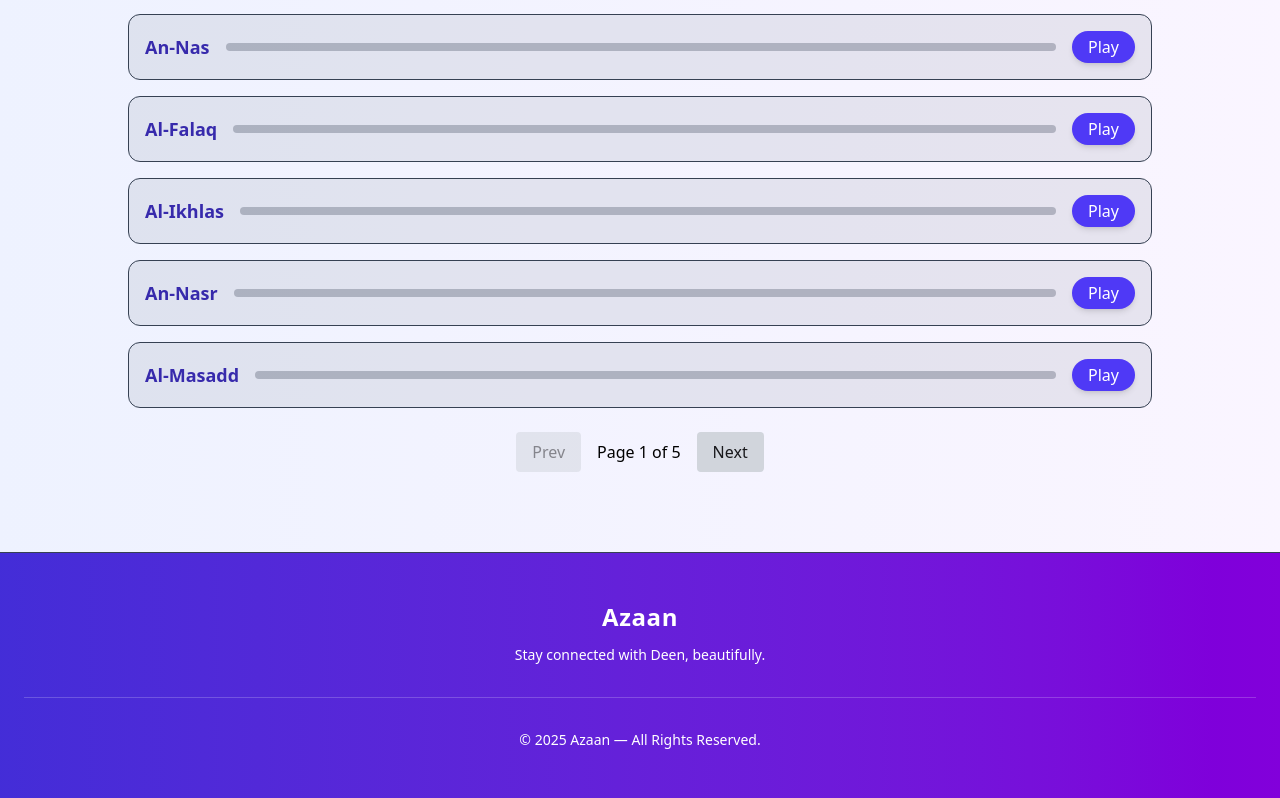
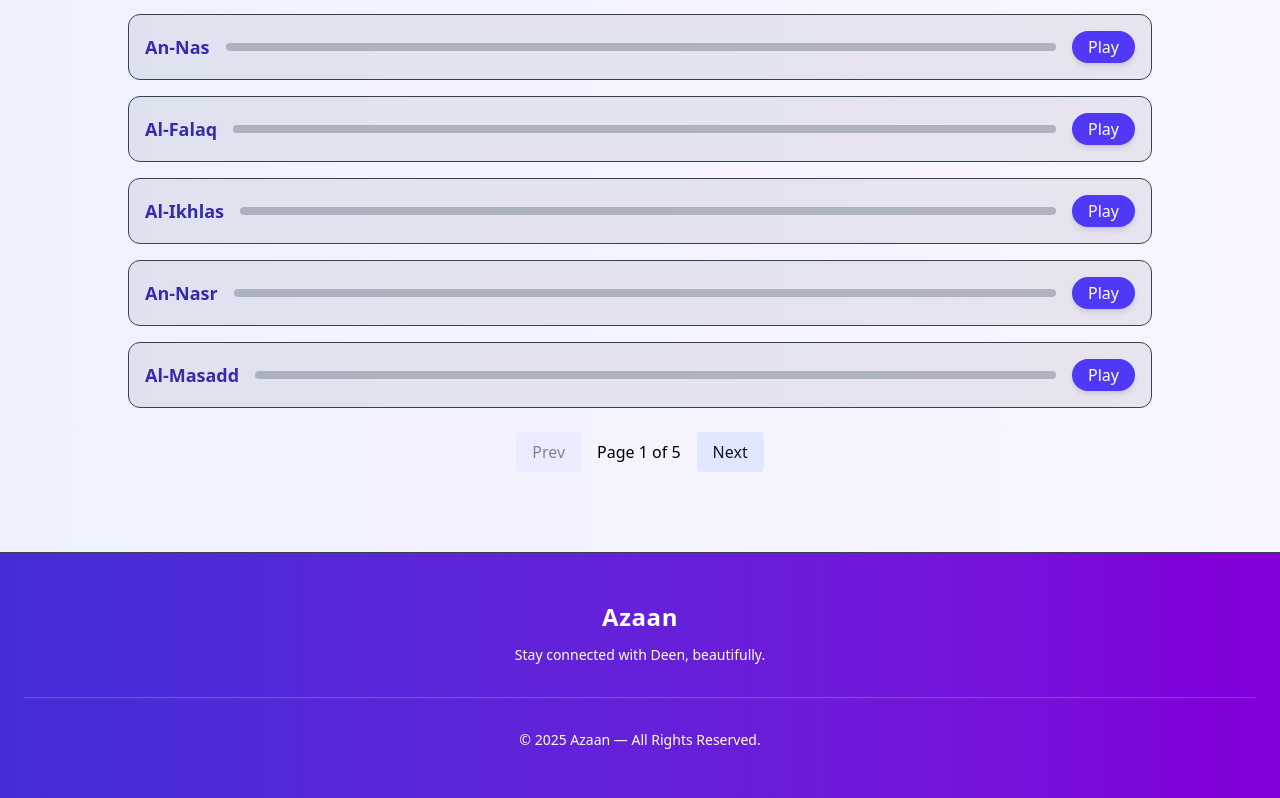
Before and after one commit to Nusrat323/azaan, a React (Vite) app: page / in a window 1280 px wide. Shown: the part 3634-4432 px from the top of the page. Built offline with nearby package versions, Linux system fonts and the light colour scheme; no server answers.

Commit message:
add button

```diff
--- a/src/components/SurahAudioSection.jsx
+++ b/src/components/SurahAudioSection.jsx
@@ -236,7 +236,7 @@ export default function SurahAudioSection() {
           <button
             onClick={prevPage}
             disabled={currentPage === 1}
-            className="px-4 py-2 bg-gray-300 rounded hover:bg-gray-400 disabled:opacity-50"
+            className="px-4 py-2 bg-indigo-100 rounded hover:bg-indigo-300 disabled:opacity-50"
           >
             Prev
           </button>
@@ -246,7 +246,7 @@ export default function SurahAudioSection() {
           <button
             onClick={nextPage}
             disabled={currentPage === totalPages}
-            className="px-4 py-2 bg-gray-300 rounded hover:bg-gray-400 disabled:opacity-50"
+            className="px-4 py-2 bg-indigo-100 rounded hover:bg-indigo-300 disabled:opacity-50"
           >
             Next
           </button>
```
